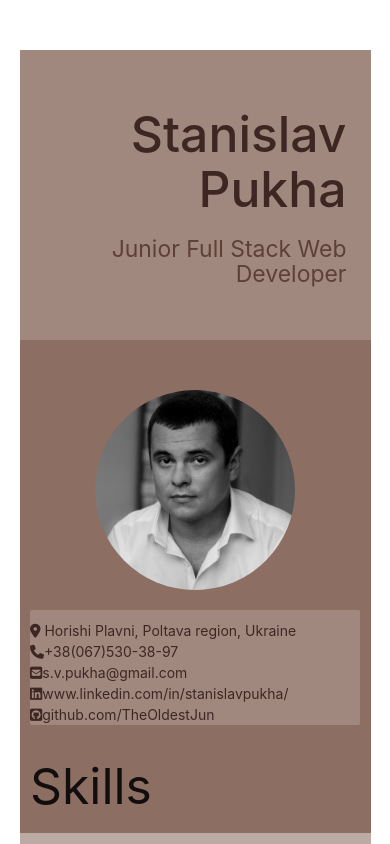
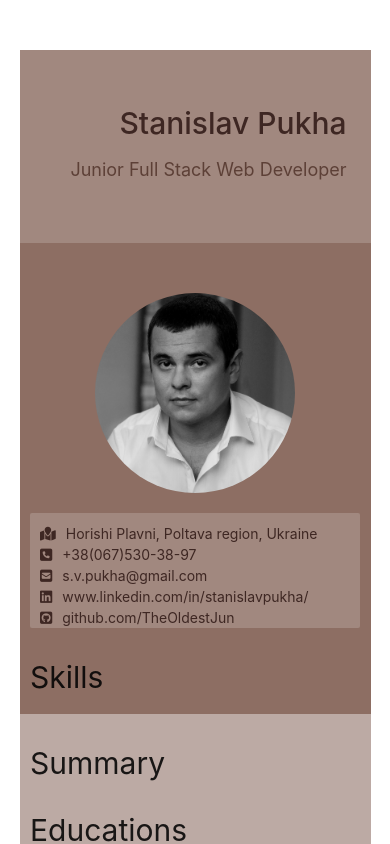
Before and after one commit to TheOldestJun/cv, a React (Create React App) app: page / in a window 390 px wide. Shown: the top 844 px of the page. Built offline with nearby package versions, Linux system fonts and the light colour scheme.

Commit message:
Styling finished

```diff
--- a/src/App.css
+++ b/src/App.css
@@ -26,9 +26,49 @@
     padding: 2px;
     color: rgb(68,68.68);
 }
+i {
+    margin-left: 10px;
+}
+a {
+    margin-left: 10px;
+}
 .mt {
     margin-top: 20px;
 }
 .pt {
     padding-top: 10px;
 }
+h5 {
+    font-size: 30px;
+    padding-bottom: 10px;
+}
+h6 span {
+    float:right;
+    font-size: 14px;
+}
+@media only screen and (max-width: 992px) {
+    .social i {
+        padding: 2px;
+        color: #fff;
+    }
+}
+@media only screen and (max-width: 420px) {
+    h2 {
+        font-size: 30px;
+    }
+    h5 {
+        font-size: 18px;
+        padding-bottom: 10px;
+    }
+    h6 {
+        padding-bottom: 15px;
+        line-height: 140%;
+    }
+    h6 strong {
+        display: block;
+    }
+    h6 span {
+        float: left;
+        font-size: 90%;
+    }
+}
--- a/src/components/contact.component.js
+++ b/src/components/contact.component.js
@@ -6,23 +6,48 @@ export default class Contact extends Component {
       <div>
         <div className="card brown lighten-2 z-depth-0 mt">
           <div className="brown-text text-darken-4 pt">
-            <i className="fas fa-map-marker-alt"></i>
-            <a className="brown-text text-darken-4" href="https://maps.google.com/?ll=49.004466500363264, 33.63956422225579" target="blank"> Horishi Plavni, Poltava region, Ukraine</a>
-            <br/>
-            <i className="fa fa-phone"></i>
-            <a className="brown-text text-darken-4" href="tel:+380675303897">+38(067)530-38-97</a>
-            <br/>
+            <i className="fas fa-map-marked"></i>
+            <a
+              className="brown-text text-darken-4"
+              href="https://maps.google.com/?ll=49.004466500363264, 33.63956422225579"
+              target="blank"
+            >
+              Horishi Plavni, Poltava region, Ukraine
+            </a>
+            <br />
+            <i className="fa fa-phone-square"></i>
+            <a className="brown-text text-darken-4" href="tel:+380675303897">
+              +38(067)530-38-97
+            </a>
+            <br />
             <i className="fas fa-envelope-square"></i>
-            <a className="brown-text text-darken-4" href="mailto:s.v.pukha@gmail.com">s.v.pukha@gmail.com</a>
-            <br/>
+            <a
+              className="brown-text text-darken-4"
+              href="mailto:s.v.pukha@gmail.com"
+            >
+              s.v.pukha@gmail.com
+            </a>
+            <br />
             <i className="fab fa-linkedin"></i>
-            <a className="brown-text text-darken-4" href="https://www.linkedin.com/in/stanislavpukha/" target="blank">www.linkedin.com/in/stanislavpukha/</a>
-            <br/>
+            <a
+              className="brown-text text-darken-4"
+              href="https://www.linkedin.com/in/stanislavpukha/"
+              target="blank"
+            >
+              www.linkedin.com/in/stanislavpukha/
+            </a>
+            <br />
             <i className="fab fa-github-square"></i>
-            <a className="brown-text text-darken-4" href="https://github.com/TheOldestJun" target="blank">github.com/TheOldestJun</a>
+            <a
+              className="brown-text text-darken-4"
+              href="https://github.com/TheOldestJun"
+              target="blank"
+            >
+              github.com/TheOldestJun
+            </a>
           </div>
         </div>
       </div>
-    )
+    );
   }
 }
```
